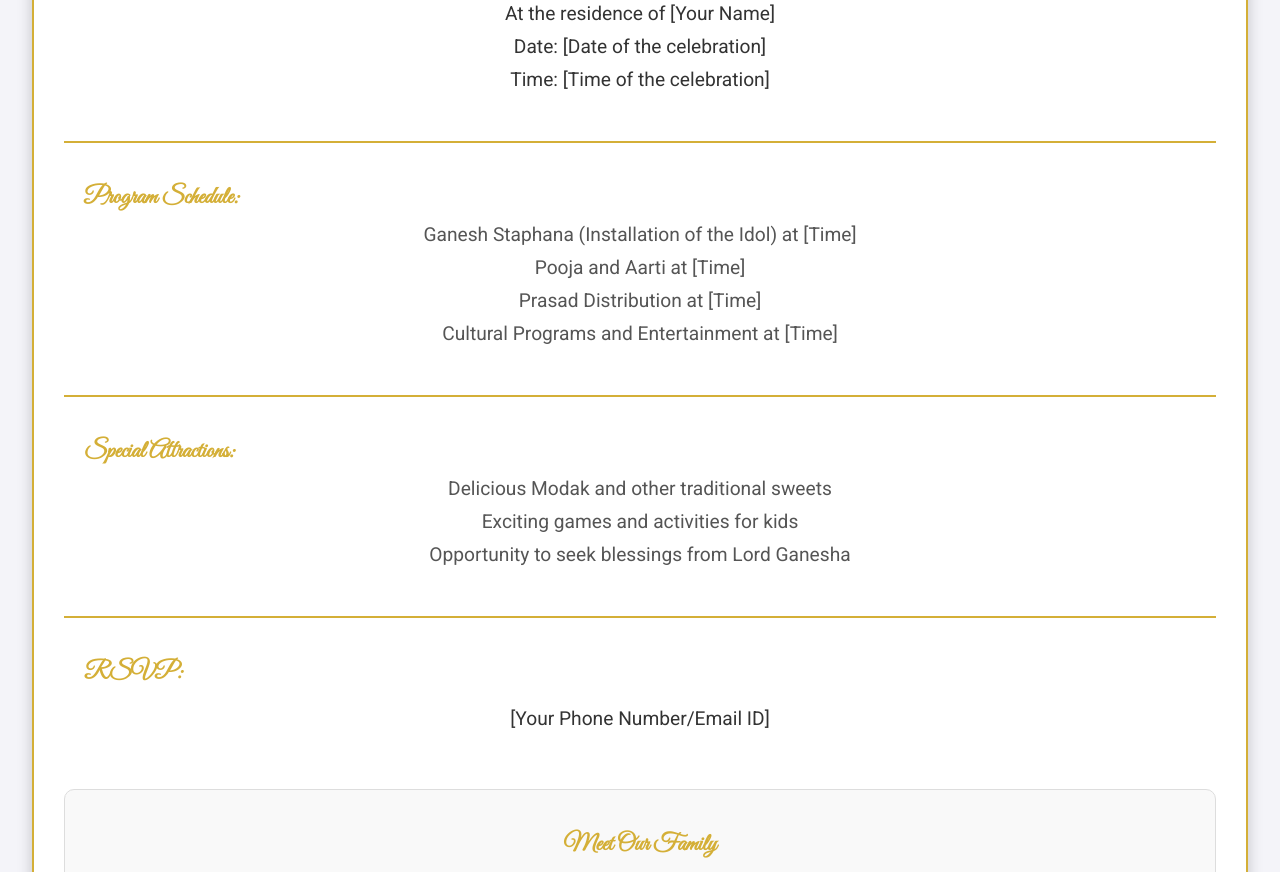
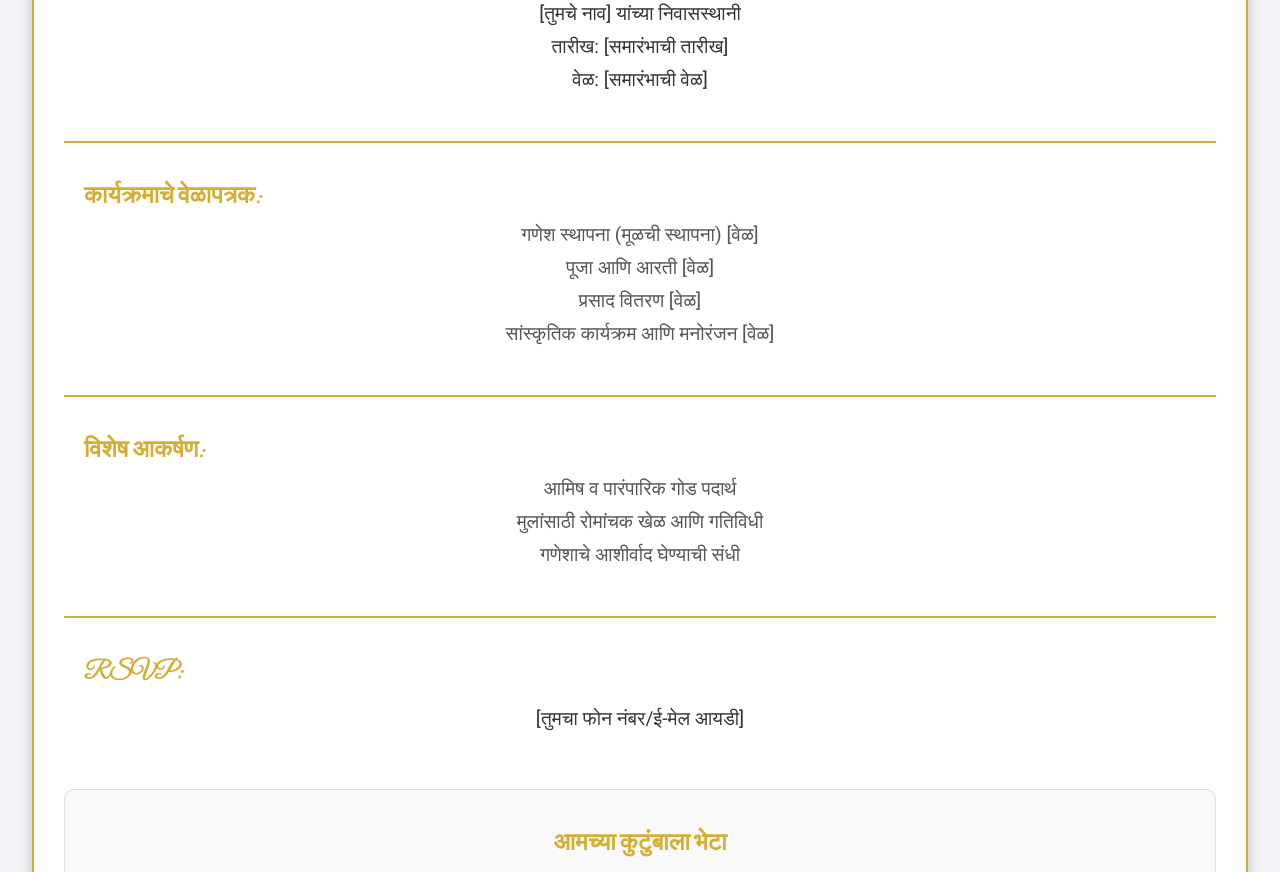
Before and after one commit to AtulPhulare/ganpati-invitation, a plain HTML site: page index.html in a window 1280 px wide. Shown: the part 478-1350 px from the top of the page. Drawn offline with Linux system fonts and the light colour scheme.

Commit message:
language changed

```diff
--- a/index.html
+++ b/index.html
@@ -8,39 +8,39 @@
 <body>
     <div class="container">
         <div class="header">
-            <h1>Ganpati Bappa Morya!</h1>
+            <h1>गणपती बाप्पा मोरया!</h1>
             <img src="assets/ganpati.png" alt="Ganpati Image">
         </div>
         <div class="invitation">
-            <h2>You are cordially invited to join us in celebrating the auspicious occasion of</h2>
-            <h1>Ganesh Chaturthi</h1>
-            <p>At the residence of [Your Name]</p>
-            <p>Date: [Date of the celebration]</p>
-            <p>Time: [Time of the celebration]</p>
+            <h2>आपल्याला गणेश चतुर्थीच्या पवित्र प्रसंगी सहभागी होण्यासाठी आमंत्रित केले आहे.</h2>
+            <h1>गणेश चतुर्थी</h1>
+            <p>[तुमचे नाव] यांच्या निवासस्थानी</p>
+            <p>तारीख: [समारंभाची तारीख]</p>
+            <p>वेळ: [समारंभाची वेळ]</p>
         </div>
         <div class="program-schedule">
-            <h2>Program Schedule:</h2>
+            <h2>कार्यक्रमाचे वेळापत्रक:</h2>
             <ul>
-                <li>Ganesh Staphana (Installation of the Idol) at [Time]</li>
-                <li>Pooja and Aarti at [Time]</li>
-                <li>Prasad Distribution at [Time]</li>
-                <li>Cultural Programs and Entertainment at [Time]</li>
+                <li>गणेश स्थापना (मूळची स्थापना) [वेळ]</li>
+                <li>पूजा आणि आरती [वेळ]</li>
+                <li>प्रसाद वितरण [वेळ]</li>
+                <li>सांस्कृतिक कार्यक्रम आणि मनोरंजन [वेळ]</li>
             </ul>
         </div>
         <div class="special-attractions">
-            <h2>Special Attractions:</h2>
+            <h2>विशेष आकर्षण:</h2>
             <ul>
-                <li>Delicious Modak and other traditional sweets</li>
-                <li>Exciting games and activities for kids</li>
-                <li>Opportunity to seek blessings from Lord Ganesha</li>
+                <li>आमिष व पारंपारिक गोड पदार्थ</li>
+                <li>मुलांसाठी रोमांचक खेळ आणि गतिविधी</li>
+                <li>गणेशाचे आशीर्वाद घेण्याची संधी</li>
             </ul>
         </div>
         <div class="rsvp">
             <h2>RSVP:</h2>
-            <p>[Your Phone Number/Email ID]</p>
+            <p>[तुमचा फोन नंबर/ई-मेल आयडी]</p>
         </div>
         <div class="family-members">
-            <h2>Meet Our Family</h2>
+            <h2>आमच्या कुटुंबाला भेटा</h2>
             <div class="scrolling-container">
                 <div class="scrolling-content">
                     <div class="member">
@@ -60,8 +60,8 @@
             </div>
         </div>
         <div class="footer">
-            <p>We look forward to celebrating with you!</p>
-            <p>Ganpati Bappa Morya!</p>
+            <p>आम्ही तुमच्याशी उत्साहाने साजरे करण्याची अपेक्षा करतो!</p>
+            <p>गणपती बाप्पा मोरया!</p>
         </div>
     </div>
 </body>
```
